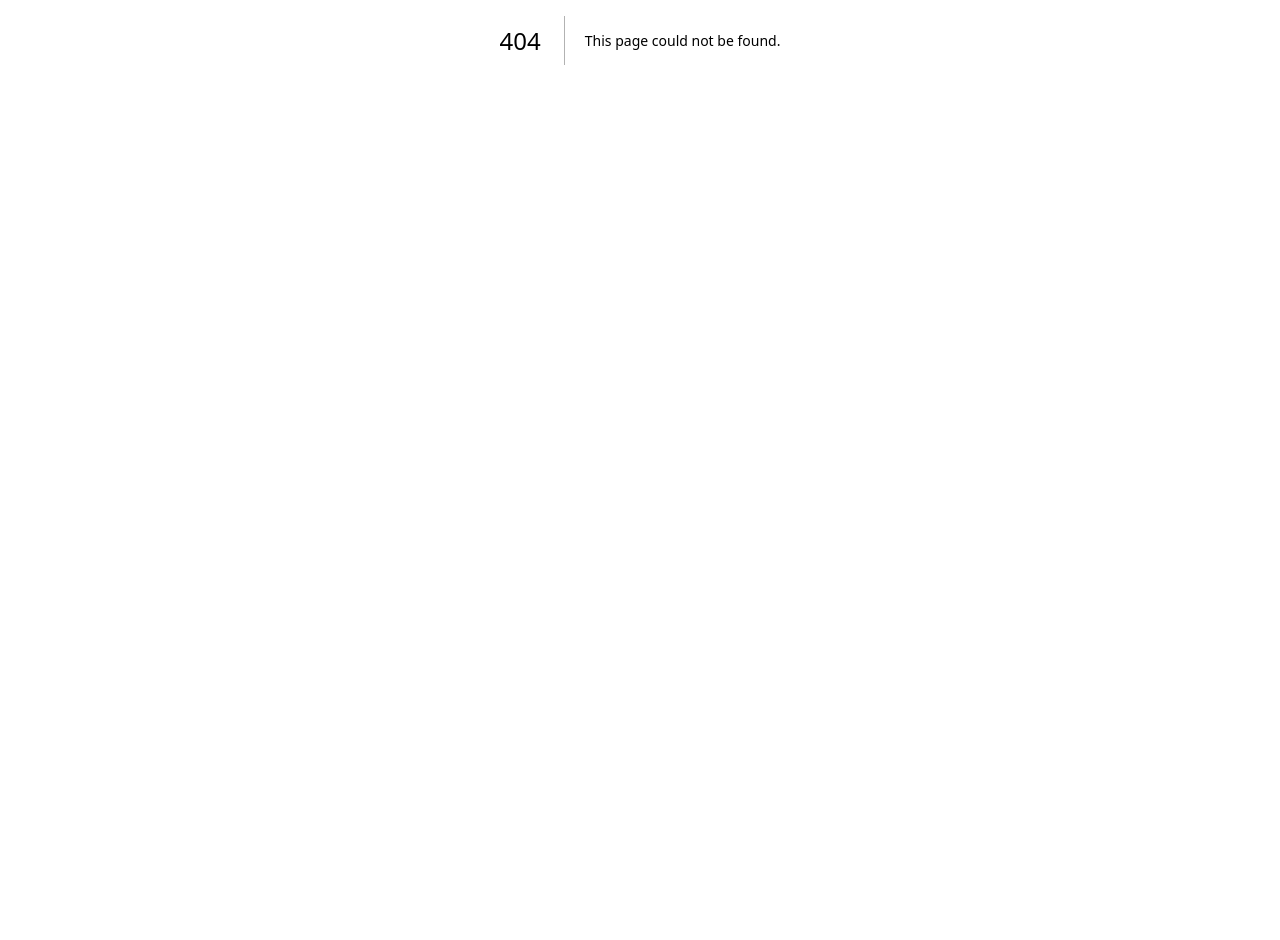
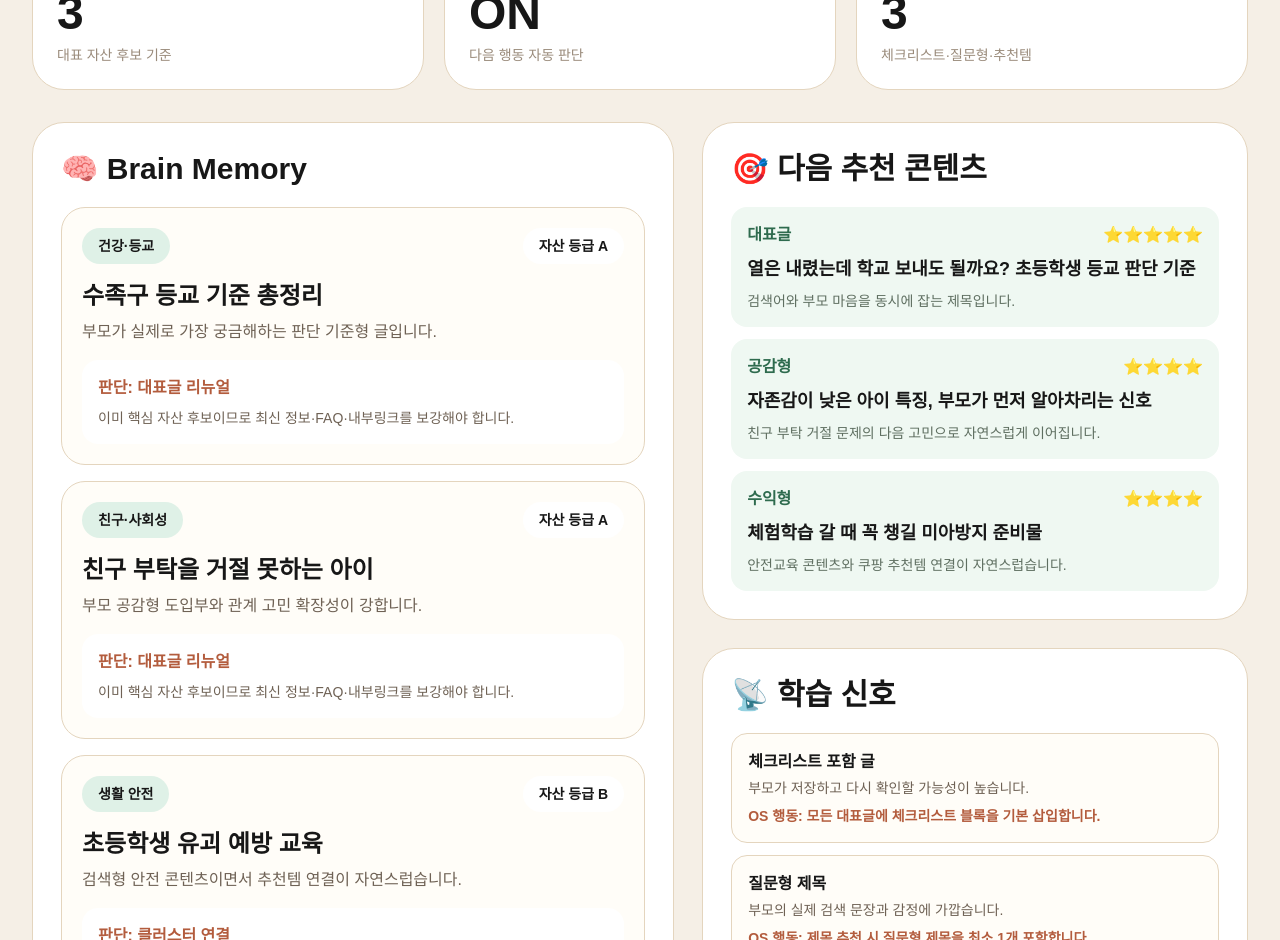
Before and after one commit to yusun7749-art/LifeBookMom-OS, a Next.js app: page /brain-core in a window 1280 px wide. Before the commit this address had no page. Shown: the part 360-1300 px from the top of the page. Before the commit the page ends 800 px from the top, so only its background shows below. Built offline with nearby package versions, Linux system fonts and the light colour scheme.

Commit message:
LifeBookMom OS V5.1 Brain Core 추가

```diff
--- /dev/null
+++ b/app/brain-core/page.tsx
@@ -0,0 +1,5 @@
+import BrainCoreCenter from "../../components/v5/BrainCoreCenter";
+
+export default function BrainCorePage() {
+  return <BrainCoreCenter />;
+}
--- /dev/null
+++ b/brain/decisionEngine.ts
@@ -0,0 +1,31 @@
+import { type MemoryRecord } from "./memoryEngine";
+
+export type DecisionResult = {
+  decision: string;
+  reason: string;
+  priority: 1 | 2 | 3 | 4 | 5;
+};
+
+export function decideNextAction(record: MemoryRecord): DecisionResult {
+  if (record.assetGrade === "A") {
+    return {
+      decision: "대표글 리뉴얼",
+      reason: "이미 핵심 자산 후보이므로 최신 정보·FAQ·내부링크를 보강해야 합니다.",
+      priority: 5,
+    };
+  }
+
+  if (record.assetGrade === "B") {
+    return {
+      decision: "클러스터 연결",
+      reason: "대표글로 키우기 전 관련 글과 내부링크를 먼저 연결해야 합니다.",
+      priority: 4,
+    };
+  }
+
+  return {
+    decision: "보류 또는 재작성",
+    reason: "현재는 자산성이 약하므로 검색 의도와 수익 연결성을 다시 점검해야 합니다.",
+    priority: 3,
+  };
+}
--- a/brain/index.ts
+++ b/brain/index.ts
@@ -2,3 +2,8 @@ export * from "./navigatorEngine";
 export * from "./journeyEngine";
 export * from "./contentAssetEngine";
 export * from "./revenueEngine";
+export * from "./memoryEngine";
+export * from "./decisionEngine";
+export * from "./recommendationEngine";
+export * from "./learningEngine";
+export * from "./insightEngine";
--- /dev/null
+++ b/brain/insightEngine.ts
@@ -0,0 +1,21 @@
+import { getBrainMemories } from "./memoryEngine";
+import { decideNextAction } from "./decisionEngine";
+import { getRecommendations } from "./recommendationEngine";
+import { getLearningSignals } from "./learningEngine";
+
+export function getBrainCoreReport() {
+  const memories = getBrainMemories();
+  const decisions = memories.map((memory) => ({
+    memory,
+    decision: decideNextAction(memory),
+  }));
+
+  return {
+    title: "Brain Core Report",
+    summary: "LifeBookMom OS가 콘텐츠를 단순 저장하지 않고, 자산성·부모 고민·다음 행동을 판단하기 시작했습니다.",
+    memories,
+    decisions,
+    recommendations: getRecommendations(),
+    learningSignals: getLearningSignals(),
+  };
+}
--- /dev/null
+++ b/brain/learningEngine.ts
@@ -0,0 +1,27 @@
+export type LearningSignal = {
+  signal: string;
+  meaning: string;
+  osAction: string;
+};
+
+export const learningSignals: LearningSignal[] = [
+  {
+    signal: "체크리스트 포함 글",
+    meaning: "부모가 저장하고 다시 확인할 가능성이 높습니다.",
+    osAction: "모든 대표글에 체크리스트 블록을 기본 삽입합니다.",
+  },
+  {
+    signal: "질문형 제목",
+    meaning: "부모의 실제 검색 문장과 감정에 가깝습니다.",
+    osAction: "제목 추천 시 질문형 제목을 최소 1개 포함합니다.",
+  },
+  {
+    signal: "추천템 4개",
+    meaning: "너무 많지 않으면서 선택지가 충분합니다.",
+    osAction: "생활백서맘 추천템 기본 개수를 4개로 유지합니다.",
+  },
+];
+
+export function getLearningSignals() {
+  return learningSignals;
+}
--- /dev/null
+++ b/brain/memoryEngine.ts
@@ -0,0 +1,43 @@
+export type MemoryRecord = {
+  id: string;
+  title: string;
+  cluster: string;
+  stage: string;
+  assetGrade: "A" | "B" | "C" | "D";
+  learnedReason: string;
+  nextAction: string;
+};
+
+export const memoryRecords: MemoryRecord[] = [
+  {
+    id: "health-handfootmouth-school",
+    title: "수족구 등교 기준 총정리",
+    cluster: "건강·등교",
+    stage: "초3",
+    assetGrade: "A",
+    learnedReason: "부모가 실제로 가장 궁금해하는 판단 기준형 글입니다.",
+    nextAction: "대표글로 리뉴얼하고 FAQ와 등교 체크리스트를 강화합니다.",
+  },
+  {
+    id: "friend-refusal-child",
+    title: "친구 부탁을 거절 못하는 아이",
+    cluster: "친구·사회성",
+    stage: "초3",
+    assetGrade: "A",
+    learnedReason: "부모 공감형 도입부와 관계 고민 확장성이 강합니다.",
+    nextAction: "자존감·자기표현·친구관계 클러스터로 확장합니다.",
+  },
+  {
+    id: "safety-abduction-prevention",
+    title: "초등학생 유괴 예방 교육",
+    cluster: "생활 안전",
+    stage: "초3",
+    assetGrade: "B",
+    learnedReason: "검색형 안전 콘텐츠이면서 추천템 연결이 자연스럽습니다.",
+    nextAction: "등하교 안전·미아방지 준비물 글과 연결합니다.",
+  },
+];
+
+export function getBrainMemories() {
+  return memoryRecords;
+}
--- /dev/null
+++ b/brain/recommendationEngine.ts
@@ -0,0 +1,31 @@
+export type Recommendation = {
+  title: string;
+  reason: string;
+  score: number;
+  category: "검색형" | "공감형" | "수익형" | "대표글";
+};
+
+export const recommendations: Recommendation[] = [
+  {
+    title: "열은 내렸는데 학교 보내도 될까요? 초등학생 등교 판단 기준",
+    reason: "검색어와 부모 마음을 동시에 잡는 제목입니다.",
+    score: 98,
+    category: "대표글",
+  },
+  {
+    title: "자존감이 낮은 아이 특징, 부모가 먼저 알아차리는 신호",
+    reason: "친구 부탁 거절 문제의 다음 고민으로 자연스럽게 이어집니다.",
+    score: 94,
+    category: "공감형",
+  },
+  {
+    title: "체험학습 갈 때 꼭 챙길 미아방지 준비물",
+    reason: "안전교육 콘텐츠와 쿠팡 추천템 연결이 자연스럽습니다.",
+    score: 91,
+    category: "수익형",
+  },
+];
+
+export function getRecommendations() {
+  return recommendations;
+}
--- /dev/null
+++ b/components/v5/BrainCoreCenter.tsx
@@ -0,0 +1,93 @@
+"use client";
+
+import { getBrainCoreReport } from "../../brain/insightEngine";
+
+function Stars({ score }: { score: number }) {
+  const count = score >= 95 ? 5 : score >= 90 ? 4 : 3;
+  return <span>{"⭐".repeat(count)}</span>;
+}
+
+export default function BrainCoreCenter() {
+  const report = getBrainCoreReport();
+
+  return (
+    <main className="min-h-screen bg-[#F5EFE6] p-8">
+      <section className="rounded-[2.25rem] bg-[#1F1A16] p-9 text-white">
+        <p className="text-sm font-bold text-[#D9CBB7]">LifeBookMom OS V5.1</p>
+        <h1 className="mt-4 text-6xl font-black">🧠 Brain Core</h1>
+        <p className="mt-5 max-w-4xl text-xl leading-9 text-[#F7F1E8]">{report.summary}</p>
+      </section>
+
+      <section className="mt-8 grid gap-5 md:grid-cols-3">
+        <div className="rounded-[2rem] border border-[#E4D5BE] bg-white p-6">
+          <p className="font-bold text-[#7A6B5B]">기억된 콘텐츠</p>
+          <p className="mt-3 text-5xl font-black">{report.memories.length}</p>
+          <p className="mt-2 text-sm text-[#9A8B7B]">대표 자산 후보 기준</p>
+        </div>
+        <div className="rounded-[2rem] border border-[#E4D5BE] bg-white p-6">
+          <p className="font-bold text-[#7A6B5B]">판단 엔진</p>
+          <p className="mt-3 text-5xl font-black">ON</p>
+          <p className="mt-2 text-sm text-[#9A8B7B]">다음 행동 자동 판단</p>
+        </div>
+        <div className="rounded-[2rem] border border-[#E4D5BE] bg-white p-6">
+          <p className="font-bold text-[#7A6B5B]">학습 신호</p>
+          <p className="mt-3 text-5xl font-black">{report.learningSignals.length}</p>
+          <p className="mt-2 text-sm text-[#9A8B7B]">체크리스트·질문형·추천템</p>
+        </div>
+      </section>
+
+      <section className="mt-8 grid gap-7 xl:grid-cols-[1fr_0.85fr]">
+        <div className="rounded-[2rem] border border-[#E4D5BE] bg-white p-7">
+          <h2 className="text-3xl font-black">🧠 Brain Memory</h2>
+          <div className="mt-5 space-y-4">
+            {report.decisions.map(({ memory, decision }) => (
+              <div key={memory.id} className="rounded-3xl border border-[#E4D5BE] bg-[#FFFDF8] p-5">
+                <div className="flex flex-wrap items-center justify-between gap-3">
+                  <span className="rounded-full bg-[#DFF1E7] px-4 py-2 text-sm font-black">{memory.cluster}</span>
+                  <span className="rounded-full bg-white px-4 py-2 text-sm font-black">자산 등급 {memory.assetGrade}</span>
+                </div>
+                <h3 className="mt-4 text-2xl font-black">{memory.title}</h3>
+                <p className="mt-2 text-[#6F6255]">{memory.learnedReason}</p>
+                <div className="mt-4 rounded-2xl bg-white p-4">
+                  <p className="font-black text-[#B35C3D]">판단: {decision.decision}</p>
+                  <p className="mt-2 text-sm text-[#6F6255]">{decision.reason}</p>
+                </div>
+              </div>
+            ))}
+          </div>
+        </div>
+
+        <div className="space-y-7">
+          <section className="rounded-[2rem] border border-[#E4D5BE] bg-white p-7">
+            <h2 className="text-3xl font-black">🎯 다음 추천 콘텐츠</h2>
+            <div className="mt-5 space-y-3">
+              {report.recommendations.map((item) => (
+                <div key={item.title} className="rounded-2xl bg-[#EFF8F2] p-4">
+                  <div className="flex justify-between gap-3">
+                    <span className="font-black text-[#2E6B4E]">{item.category}</span>
+                    <Stars score={item.score} />
+                  </div>
+                  <p className="mt-2 text-lg font-black">{item.title}</p>
+                  <p className="mt-2 text-sm text-[#5F6F61]">{item.reason}</p>
+                </div>
+              ))}
+            </div>
+          </section>
+
+          <section className="rounded-[2rem] border border-[#E4D5BE] bg-white p-7">
+            <h2 className="text-3xl font-black">📡 학습 신호</h2>
+            <div className="mt-5 space-y-3">
+              {report.learningSignals.map((signal) => (
+                <div key={signal.signal} className="rounded-2xl border border-[#E4D5BE] bg-[#FFFDF8] p-4">
+                  <p className="font-black">{signal.signal}</p>
+                  <p className="mt-1 text-sm text-[#6F6255]">{signal.meaning}</p>
+                  <p className="mt-2 text-sm font-bold text-[#B35C3D]">OS 행동: {signal.osAction}</p>
+                </div>
+              ))}
+            </div>
+          </section>
+        </div>
+      </section>
+    </main>
+  );
+}
```
Also changed, not shown: 1 other file (tests, documents, lock files or other folders).
